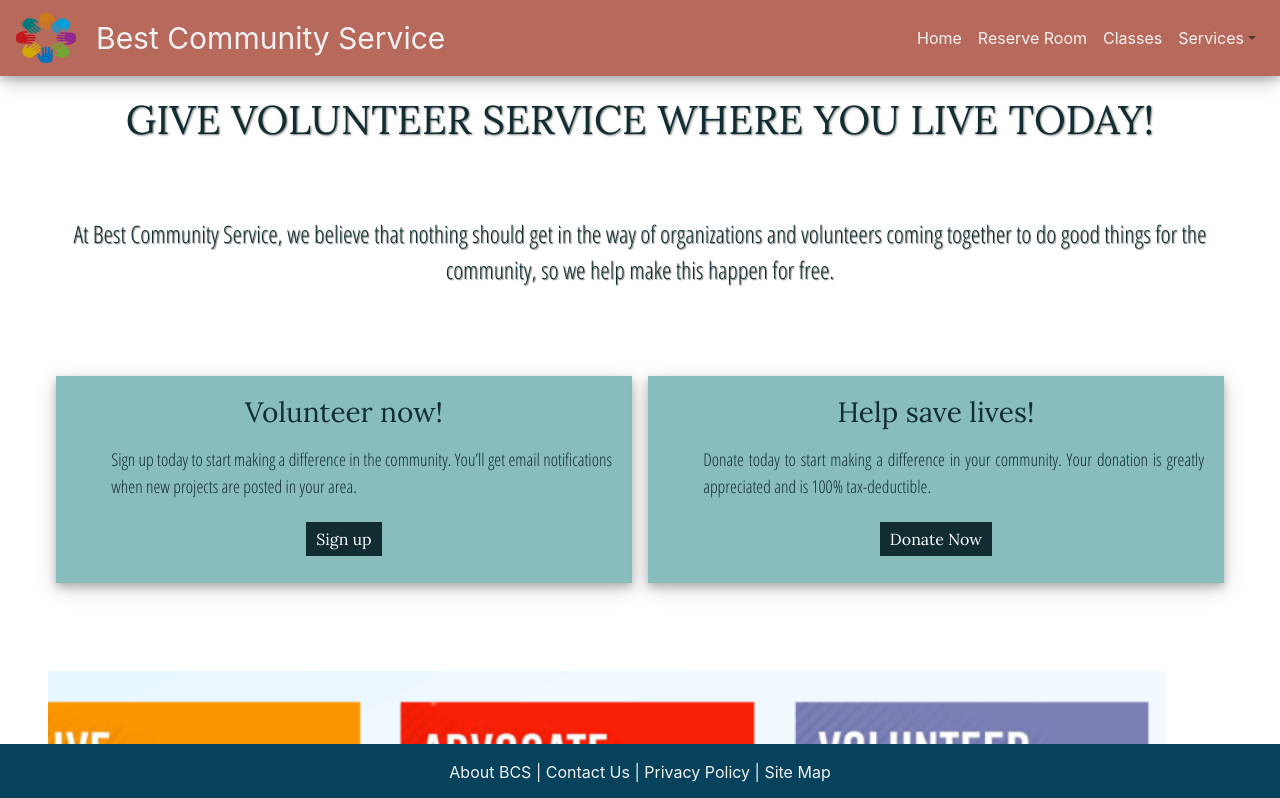
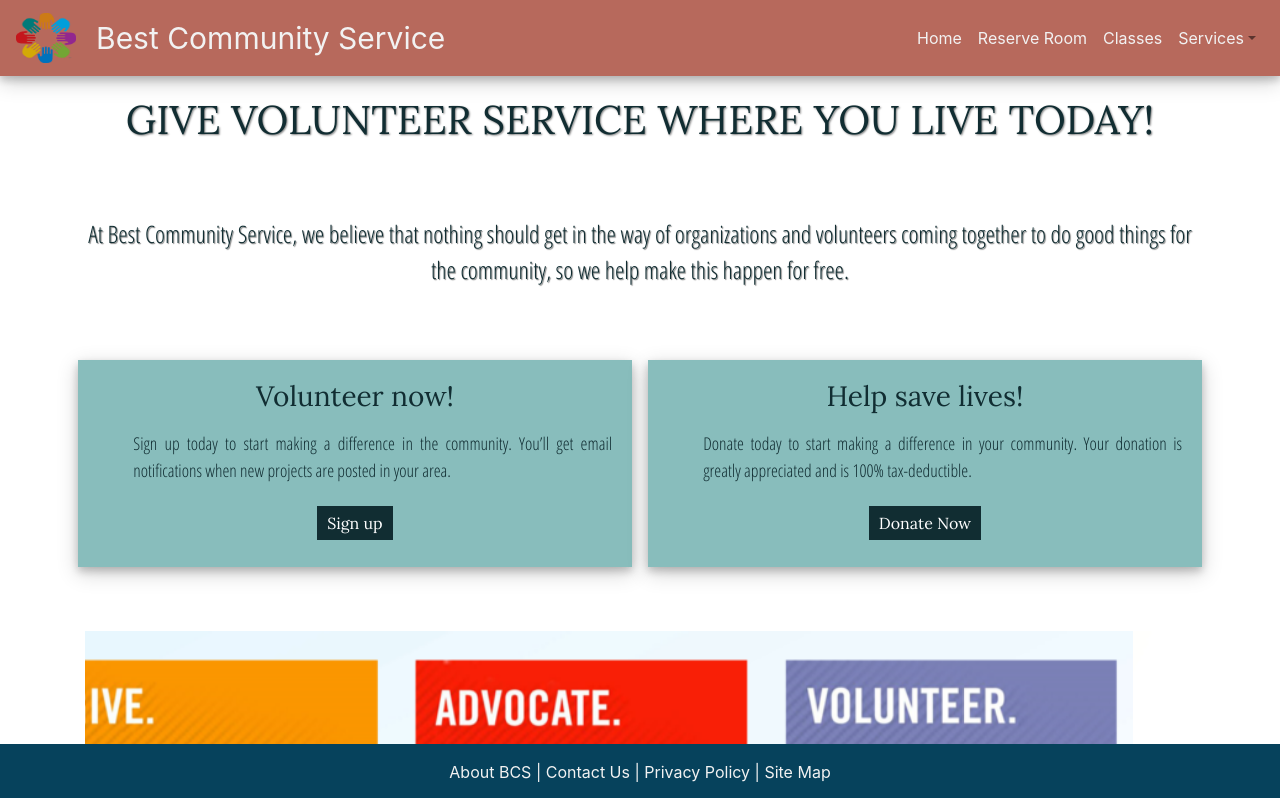
Before and after one commit to T-Dimi/BestCommunityService, a React (Create React App) app: page / in a window 1280 px wide. Shown: the top 798 px of the page. Built offline with nearby package versions, Linux system fonts and the light colour scheme.

Commit message:
Changing to bootstrap grid for pages

```diff
--- a/src/App.css
+++ b/src/App.css
@@ -95,10 +95,11 @@ button {
 .item {
     flex: 25%;
     padding: 20px;
-    margin: 0.5em 0.5em 0.5em 0.5em;
+    margin: 0 0.5em 4em 0.5em;
     background: var(--lightblue);
     color: var(--darkblue);
     box-shadow: 0 4px 8px 0 rgba(0, 0, 0, 0.2), 0 6px 20px 0 rgba(0, 0, 0, 0.19);
+
 }
 
 .boxes {
@@ -124,10 +125,11 @@ button {
   }
 } */
 
+
+
 @media screen and (max-width: 750px) {
   .item {
     flex: 50%;
-
   }
 }
 
@@ -139,7 +141,7 @@ button {
 
 .intro {
  text-align: center;
- margin: 3em 0 0 0;
+ margin: 3em 0 3em 0;
  color: var(--darkblue);
  font-size: 1.5em;
  font-family: 'Open Sans Condensed', sans-serif;
--- a/src/components/pages/homePage.js
+++ b/src/components/pages/homePage.js
@@ -11,11 +11,13 @@ class HomePage extends Component {
                 <h1>
                     GIVE VOLUNTEER SERVICE WHERE YOU LIVE TODAY!
                 </h1>
-                <p className="intro">
-                    At Best Community Service, we believe that nothing should get in the way of organizations and volunteers
-                    coming together to do good things for the community, so we help make this happen for free.
+
+                <div class="container">
+                    <p className="intro">
+                        At Best Community Service, we believe that nothing should get in the way of organizations and volunteers
+                        coming together to do good things for the community, so we help make this happen for free.
                 </p>
-                <div class="grid">
+                    <div class="row">
                     <div class="item">
                         <h3>Volunteer now!</h3>
                         <p className="boxes">Sign up today to start making a difference in the community.
@@ -31,7 +33,7 @@ class HomePage extends Component {
 
                 </div>
                 <Carousel className="Carousel" />
-
+                </div>
             </div>
 
         );
```
